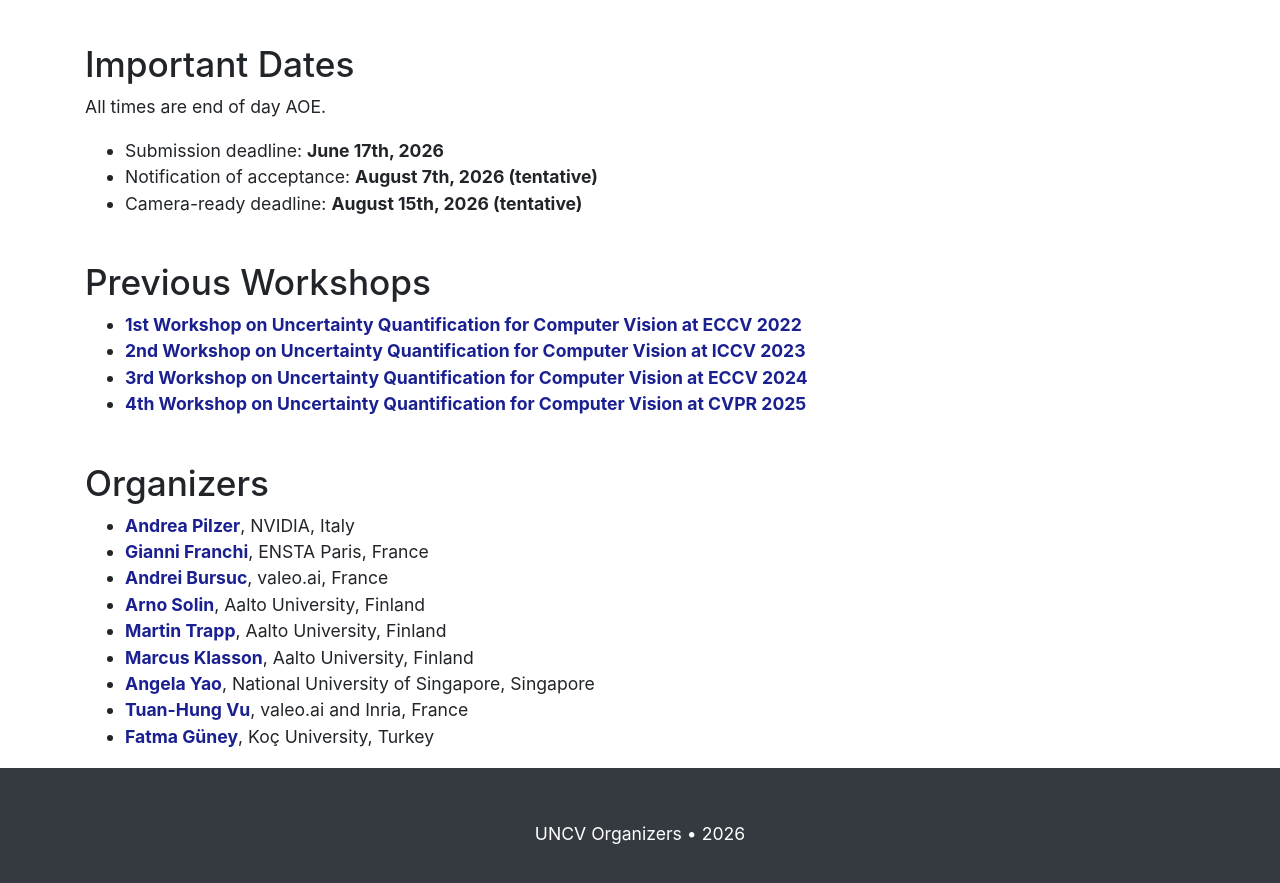
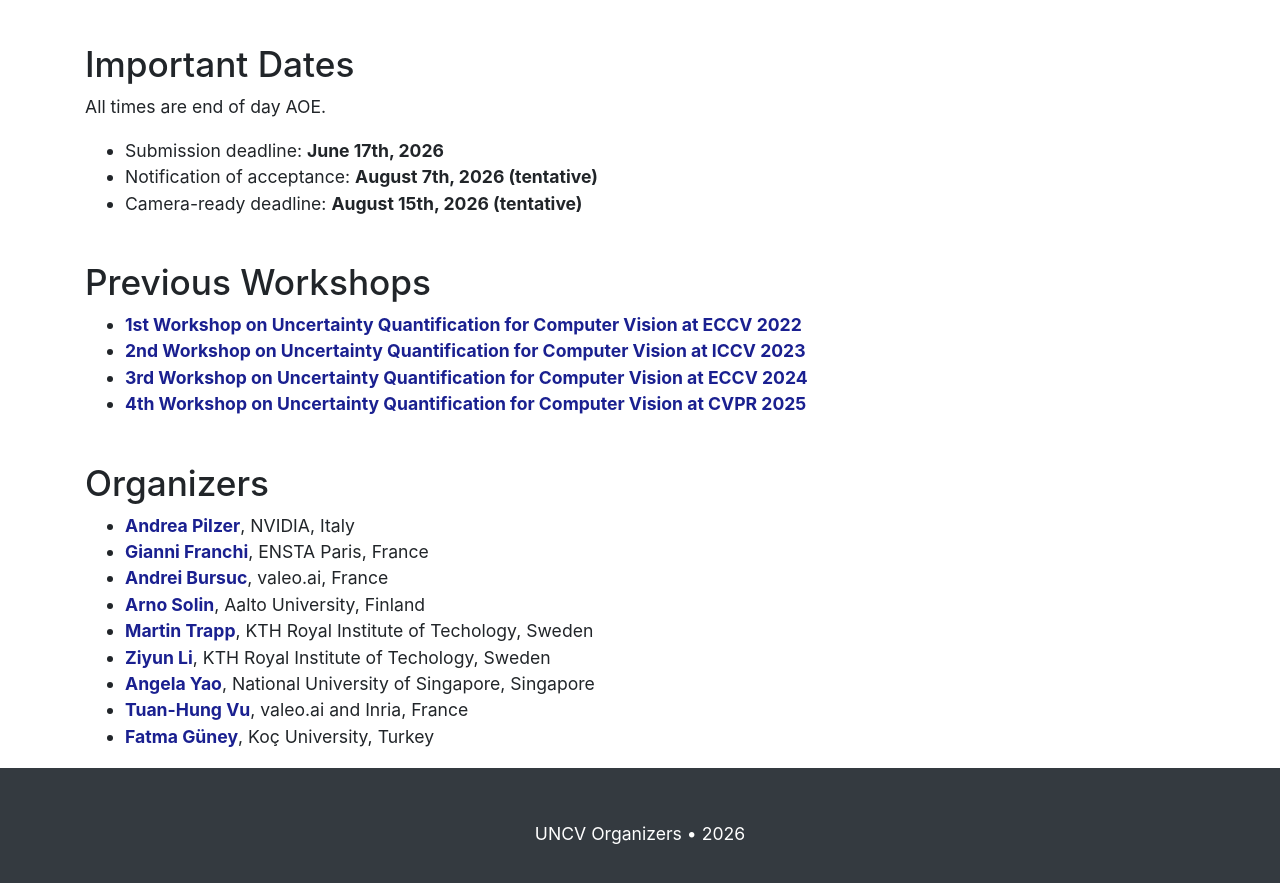
Before and after one commit to Uncertainty-CV/2026, a Jekyll site: the page built from index.html, in a window 1280 px wide and 900 px high, scrolled down 1886 px. Shown: the top 883 px of the window. Built offline with Jekyll 4.4.1, drawn with Linux system fonts in a browser that asks for light colours.

Commit message:
Some fixes

```diff
--- a/_data/organizers.yml
+++ b/_data/organizers.yml
@@ -20,12 +20,12 @@
 
 - name: Martin Trapp
   url: https://trappmartin.github.io/
-  affiliation: Aalto University, Finland
+  affiliation: KTH Royal Institute of Techology, Sweden
   img: ""
 
-- name: Marcus Klasson
-  url: https://marcusklasson.github.io/
-  affiliation: Aalto University, Finland
+- name: Ziyun Li
+  url: http://ziyunli.net
+  affiliation: KTH Royal Institute of Techology, Sweden
   img: ""
 
 - name: Angela Yao
--- a/index.html
+++ b/index.html
@@ -76,7 +76,7 @@ The workshop will happen in person at ECCV 2026 on 8 or 9 September 2026.
 
   <p>We invite two types of submissions: <b>regular papers</b> (that will follow CVPR format, published in proceedings) and <b>extended abstracts</b> (short max 4 pages papers, not published in proceedings).</p>
 
-  <p>All submissions will be peer-reviewed, and accepted submissions will be presented at the workshop. <b>Only regular ECCV workshop papers will be included in the Workshop Proceedings.</b> All submission should follow the <a href=https://eccv.ecva.net/Conferences/2026/AuthorGuide">ECCV author guidelines</a> using the provided <a href="https://eccv.ecva.net/Conferences/2026/SubmissionPolicies">author kit.</a></p>
+  <p>All submissions will be peer-reviewed, and accepted submissions will be presented at the workshop. <b>Only regular ECCV workshop papers will be included in the Workshop Proceedings.</b> All submission should follow the <a href="https://eccv.ecva.net/Conferences/2026/AuthorGuide">ECCV author guidelines</a> using the provided <a href="https://eccv.ecva.net/Conferences/2026/SubmissionPolicies">author kit.</a></p>
   <br/>
   <b>Submission link:</b> <a href=https://openreview.net/group?id=thecvf.com/ECCV/2026/Workshop/UnCV#tab-recent-activity">OpenReview</a>
 </br>
```
